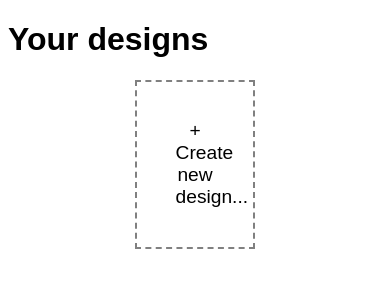
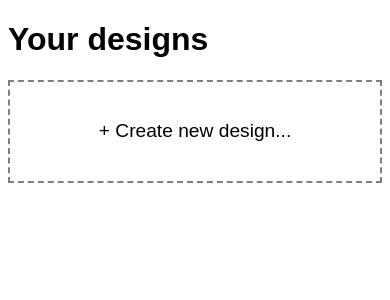
Before and after one commit to jreyesr/smd-editor, a SvelteKit app: page / in a window 390 px wide. Shown: the top 300 px of the page. Built offline with nearby package versions, Linux system fonts and the light colour scheme.

Commit message:
Make cards full-width on narrow screens

```diff
--- a/src/routes/+page.svelte
+++ b/src/routes/+page.svelte
@@ -45,8 +45,8 @@
 
     .design-card {
         background-color: lightcyan;
-        flex-basis: 32%;
-        max-width: 32%;
+        flex-basis: 31%;
+        max-width: 31%;
         padding: 2em;
         text-align: center;
         align-content: center;
@@ -58,6 +58,14 @@
         }
     }
 
+    @media (max-width: 768px) {
+        .design-card {
+            flex-basis: 100%;
+            max-width: 100%;
+        }
+    }
+
+
     .new-design {
         border: 2px dashed gray;
         text-decoration: none;
```
